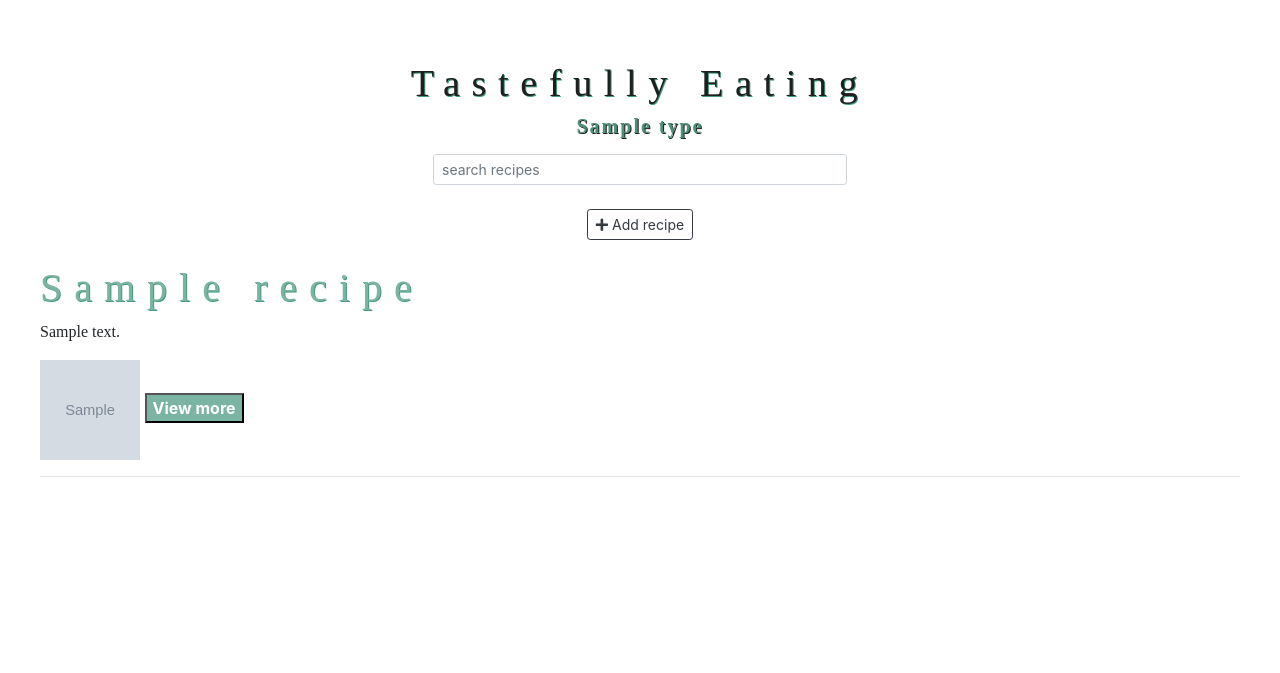
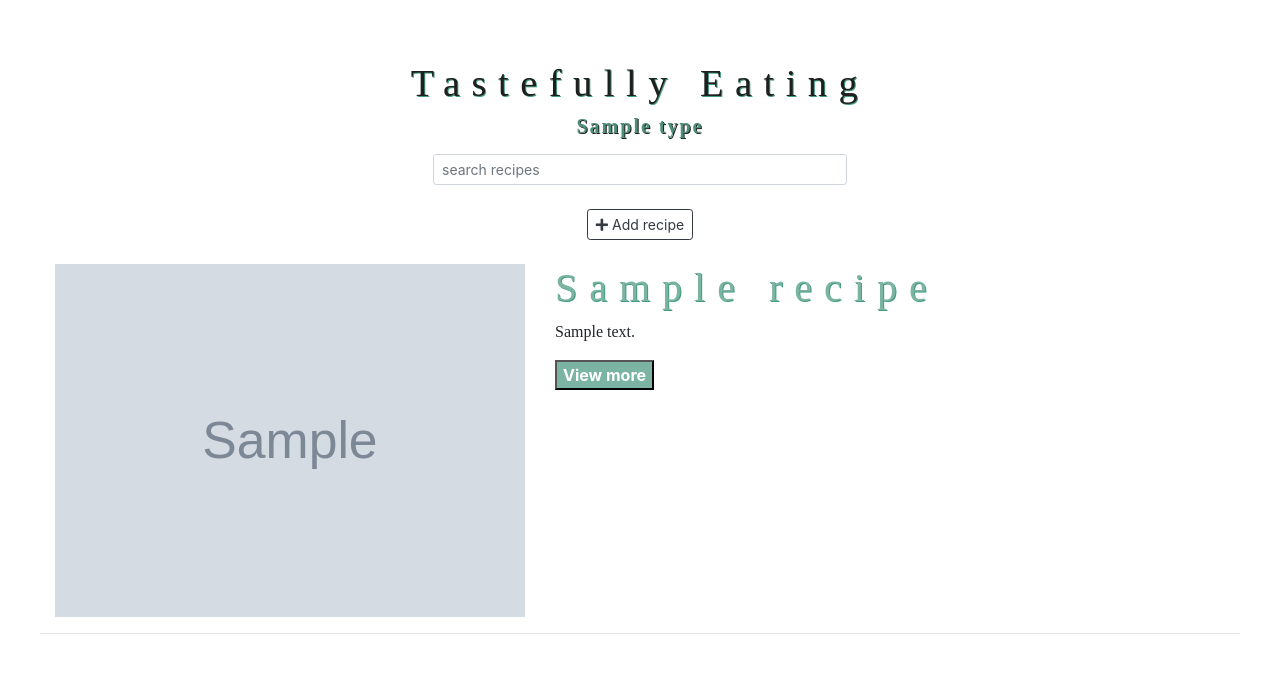
Before and after one commit to proj-algos-july2020/tastefullyEating, a Django app: template app_one/templates/searchresult.html in a window 1280 px wide. Shown: the part 40-713 px from the top of the page. Run offline with Django 3.2, Linux system fonts and the light colour scheme; the template is opened without the code that fills it: most values are stand-ins (such as "Sample title", 1, 10 or a date in 2020); grey boxes marked "Sample" are stand-in pictures; some libraries are stand-ins or nearby versions.

Commit message:
designed the searchresult

```diff
--- a/app_one/templates/searchresult.html
+++ b/app_one/templates/searchresult.html
@@ -51,10 +51,14 @@
     </div>
         {% if recipes %}
             {% for recipe in recipes %}
-                <h1>{{ recipe.recipe_name }}</h1>
-                <p>{{ recipe.recipe_description }}</p>
-                <img src="/media/{{ recipe.photo }}" style="height: 100px; width: 100px;" alt="">
-                <a href="/recipe/{{ recipe.id }}"><button>View more</button></a>
+                <div class="row">
+                    <img class="col-5" src="/media/{{ recipe.photo }}"  alt="">
+                    <div class="col-5">
+                        <h1>{{ recipe.recipe_name }}</h1>
+                        <p>{{ recipe.recipe_description }}</p>
+                        <a href="/recipe/{{ recipe.id }}"><button>View more</button></a>
+                    </div>
+                </div>
                 <hr>
             {% endfor %}
          {% else %}
```
